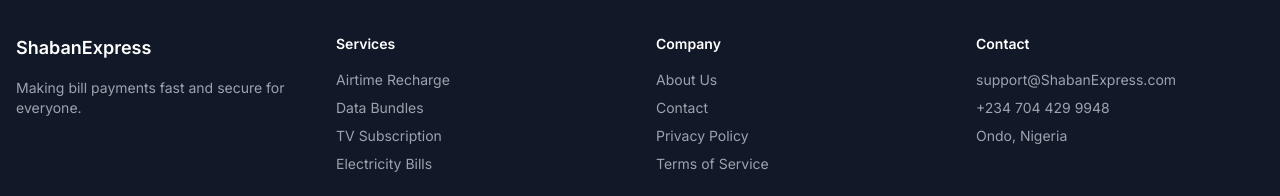
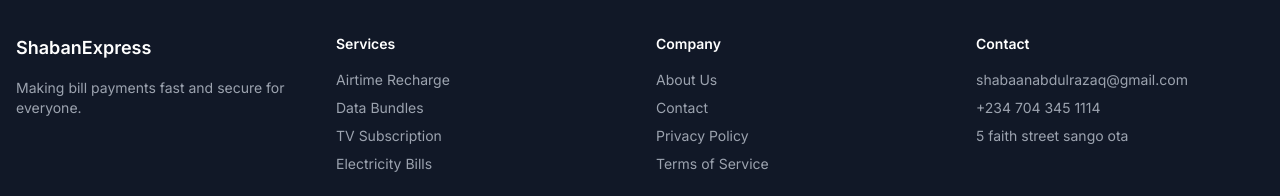
Before and after one commit to Pery99/bill-app-frontend, a React (Vite) app: page / in a window 1280 px wide. Shown: the part 2778-2974 px from the top of the page. Built offline with nearby package versions, Linux system fonts and the light colour scheme.

Commit message:
added details

```diff
--- a/src/pages/Home.jsx
+++ b/src/pages/Home.jsx
@@ -467,9 +467,9 @@ function Home() {
           <div>
             <h4 className="text-sm font-semibold mb-4">Contact</h4>
             <ul className="space-y-2 text-gray-400 text-sm">
-              <li>support@ShabanExpress.com</li>
-              <li>+234 704 429 9948</li>
-              <li>Ondo, Nigeria</li>
+              <li>shabaanabdulrazaq@gmail.com</li>
+              <li>+234 704 345 1114</li>
+              <li>5 faith street sango ota</li>
             </ul>
           </div>
         </div>
--- a/src/pages/Support.jsx
+++ b/src/pages/Support.jsx
@@ -10,9 +10,9 @@ function Support() {
   const [openFaq, setOpenFaq] = useState(null);
 
   const supportData = {
-    email: "ShabanExpresshelp@gmail.com",
-    whatsapp: "+234 704 429 9948",
-    phone: "+234 704 429 9948",
+    email: "shabaanabdulrazaq@gmail.com",
+    whatsapp: "+234 704 345 1114",
+    phone: "+234 704 345 1114",
     hours: "6:00 AM - 10:00 PM (WAT)",
     workdays: "Monday - Sunday",
   };
```
